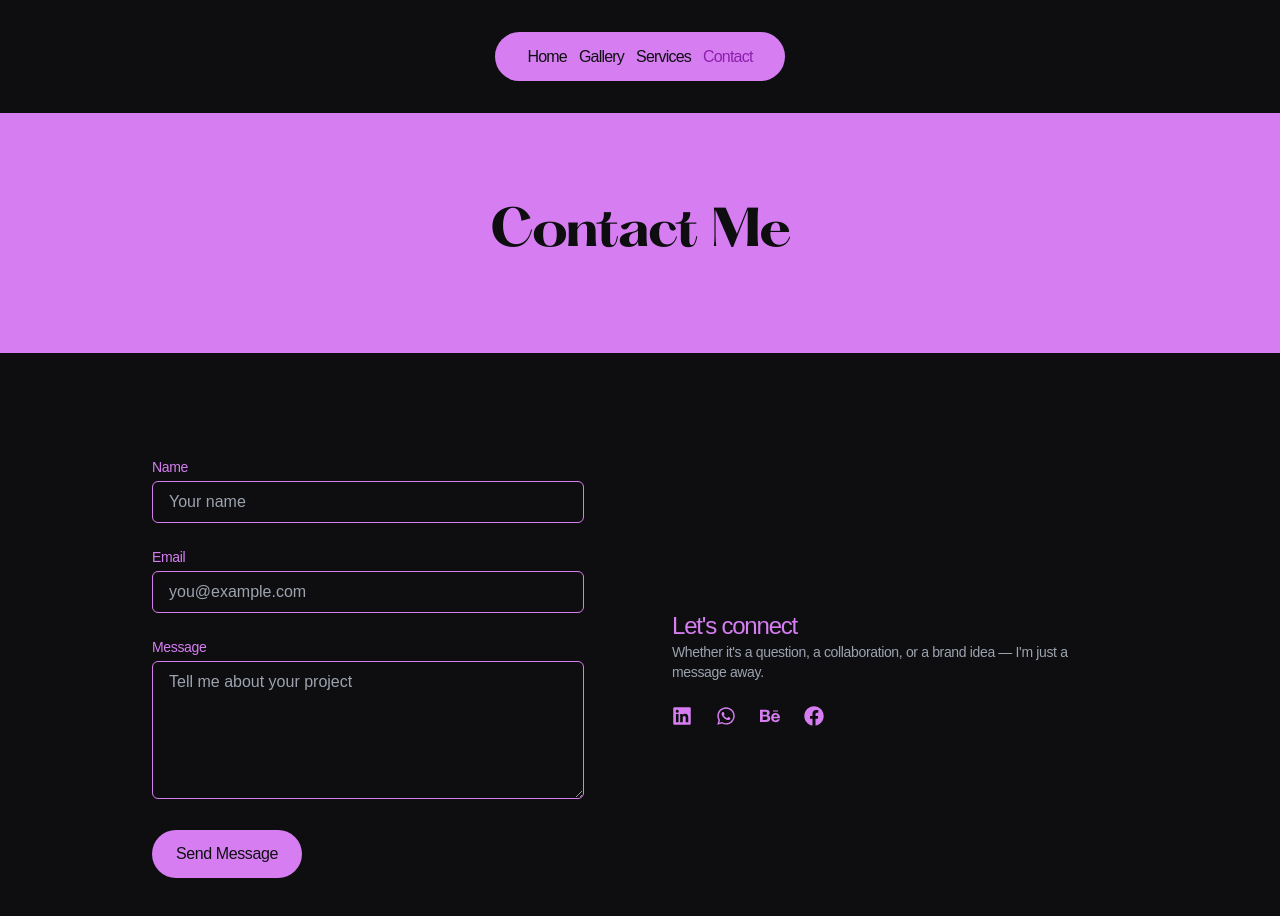
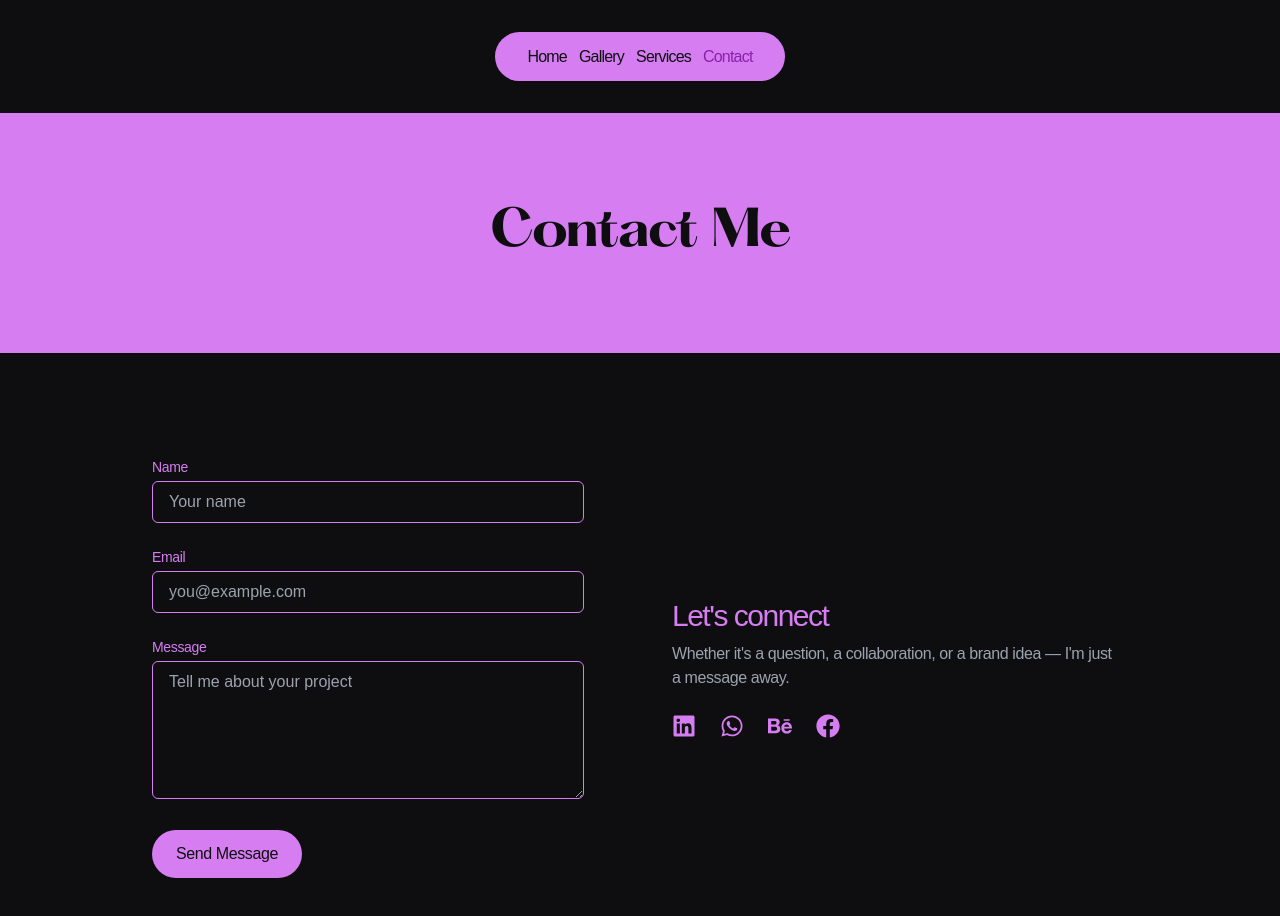
Before and after one commit to RaucousDave/ella-wifa, a React (Vite) app: page /contact in a window 1280 px wide. Shown: the top 916 px of the page. Built offline with nearby package versions, Linux system fonts and the light colour scheme; a web font is replaced by a local one.

Commit message:
fixed text alignment on smaller devices

```diff
--- a/package.json
+++ b/package.json
@@ -10,6 +10,7 @@
     "preview": "vite preview"
   },
   "dependencies": {
+    "@formspree/react": "^3.0.0",
     "framer-motion": "^12.18.1",
     "lucide-react": "^0.516.0",
     "react": "^19.1.0",
--- a/src/App.tsx
+++ b/src/App.tsx
@@ -4,7 +4,7 @@ import AnimatedRoutes from "./components/AnimatedRoutes";
 import Navbar from "./components/Navbar";
 import { BrowserRouter } from "react-router-dom";
 
-export default function App() {
+export default function App({}) {
   const [isLoaded, setIsLoaded] = useState(false);
 
   return (
--- a/src/components/pages/Contact.tsx
+++ b/src/components/pages/Contact.tsx
@@ -64,15 +64,15 @@ export default function Contact() {
           {/* Social Links */}
           <div className="flex flex-col justify-center space-y-6 text-center md:text-left">
             <FadeIn>
-              <h2 className="text-2xl font-body tracking-tighter text-primary-light">
+              <h2 className="text-3xl font-body tracking-tighter text-primary-light mb-2">
                 Let's connect
               </h2>
-              <p className="font-body text-sm tracking-tight text-gray-400 max-w-md mx-auto md:mx-0">
+              <p className="font-body text-base tracking-tight text-gray-400 max-w-md mx-auto md:mx-0">
                 Whether it's a question, a collaboration, or a brand idea — I'm
                 just a message away.
               </p>
             </FadeIn>
-            <div className="flex justify-center md:justify-start gap-6 text-primary-light text-xl">
+            <div className="flex justify-center md:justify-start gap-6 text-primary-light text-2xl">
               <a
                 href="https://www.linkedin.com/in/immanuella-wifa-22m03"
                 target="_blank"
--- a/src/components/pages/Home.tsx
+++ b/src/components/pages/Home.tsx
@@ -20,7 +20,7 @@ export default function Home() {
         </h1>
         <div className="flex flex-col md:flex-row py-12 px-6 gap-8 items-center">
           {/* IMAGE SIDE */}
-          <div className="w-full md:w-[50%] flex justify-center">
+          <div className="w-full md:w-[170%] flex justify-center">
             <FadeIn>
               <div className="md:max-w-[400px] w-full h-[450px] rounded-3xl overflow-hidden  shadow-lilac">
                 <img
@@ -33,9 +33,9 @@ export default function Home() {
             </FadeIn>
           </div>
           {/* TEXT SIDE */}
-          <div className="text-primary-light md:w-[50%] font-body md:text-lg tracking-tighter leading-relaxed">
-            <FadeIn>
-              <p className="mb-8">
+          <FadeIn>
+            <div className="text-primary-light flex sm:inline flex-col justify-center items-center md:w-[50%] font-body md:text-lg tracking-tighter leading-relaxed">
+              <p className="mb-8 text-center sm:text-left">
                 I’m a graphic designer who transforms blank spaces into bold
                 visuals that connect, convert, and leave a lasting impression.
                 Whether it’s branding, digital content, or marketing design, I
@@ -51,8 +51,8 @@ export default function Home() {
               >
                 Check Out My Work
               </Link>
-            </FadeIn>
-          </div>
+            </div>
+          </FadeIn>
         </div>
       </section>
     </PageWrapper>
--- a/src/components/pages/Services.tsx
+++ b/src/components/pages/Services.tsx
@@ -43,10 +43,10 @@ export default function Services() {
               key={service.title}
               className="bg-primary-light p-6 rounded-xl hover:bg-background shadow-lilac hover:text-primary-light transition"
             >
-              <h3 className="font-heading tracking-tight text-2xl mb-3">
+              <h3 className="font-heading text-center sm:text-left tracking-tight text-2xl mb-3">
                 {service.title}
               </h3>
-              <p className="font-body tracking-tight text-sm leading-relaxed">
+              <p className="font-body tracking-tight text-center sm:text-left text-sm leading-relaxed">
                 {service.description}
               </p>
             </div>
```
Also changed, not shown: 1 other file (tests, documents, lock files or other folders).
